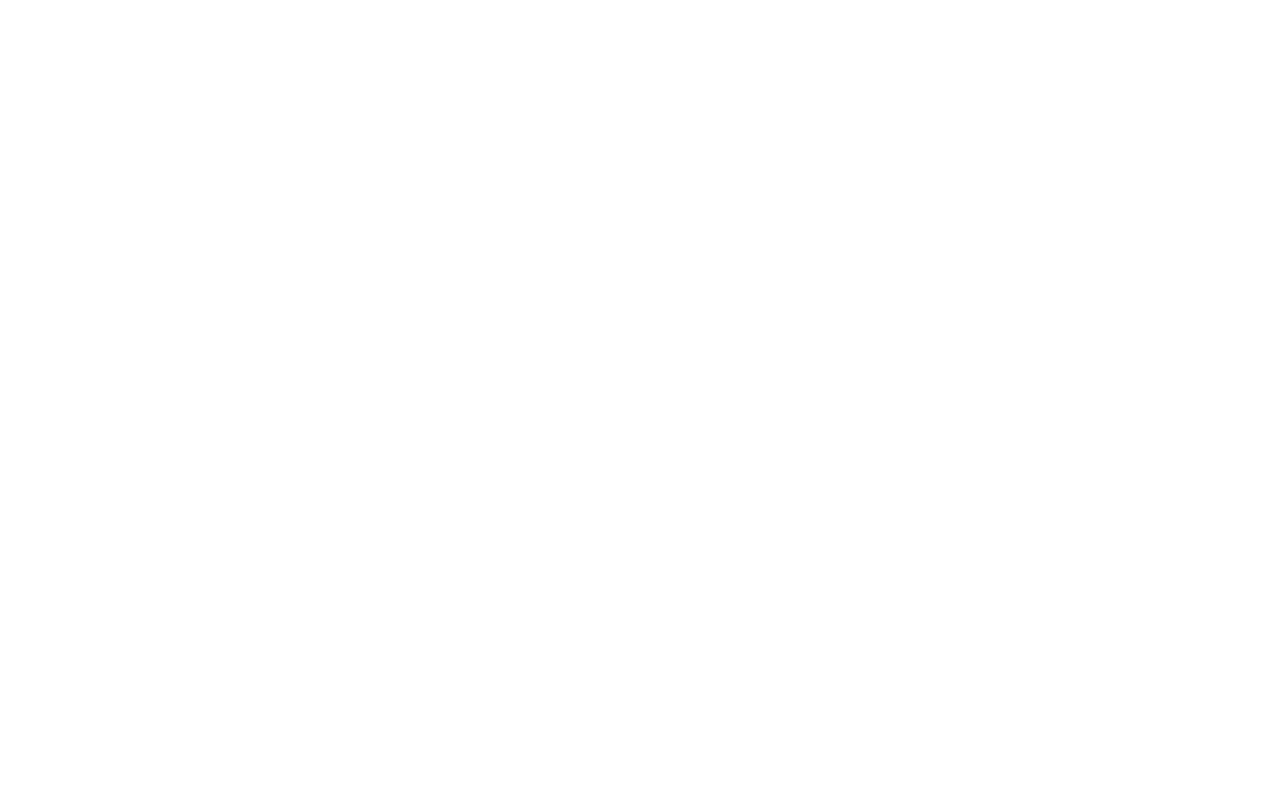
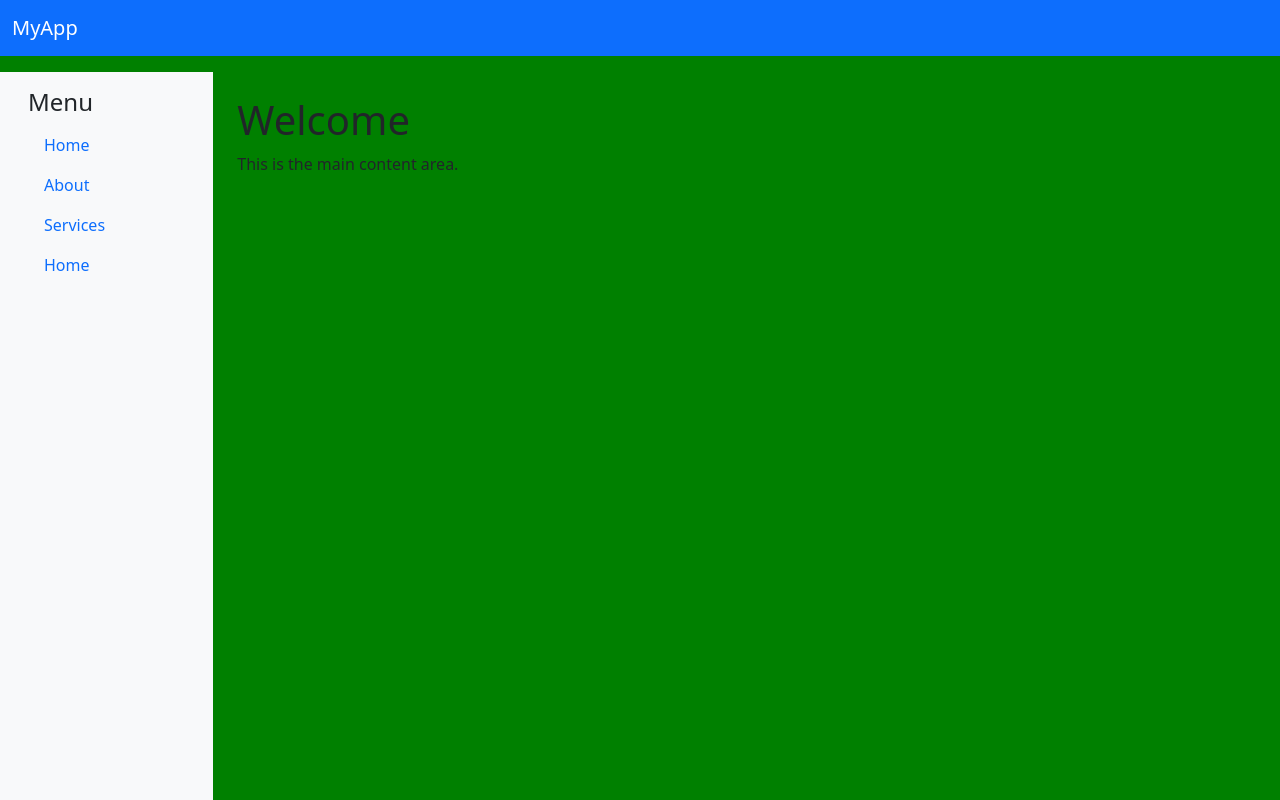
Before and after one commit to nidhi2931/Login_Signup_React, a React (Create React App) app: page /sidemenu in a window 1280 px wide. Before the commit this address had no page. Built offline with nearby package versions, Linux system fonts and the light colour scheme.

Commit message:
Updated reponsive Navbar,Sidebar and Main content Area

```diff
--- a/src/App.js
+++ b/src/App.js
@@ -2,6 +2,7 @@
 import { BrowserRouter as Router, Routes, Route} from 'react-router-dom';
 import Login from './components/login/Login';
 import Signup from  './components/signup/Signup';
+import SideMenu from './components/sidemenu/Sidemenu';
 
 function App() {
   return (
@@ -11,6 +12,7 @@
             <Route path='' element={<Login />} />
             <Route path='/login' element={<Login />}/>
             <Route path='/signup' element={<Signup />}/>
+            <Route path='/sidemenu' element={<SideMenu />}/>
 
         </Routes>
     </Router>
--- a/src/components/login/Login.js
+++ b/src/components/login/Login.js
@@ -1,11 +1,14 @@
 
 import React,{ useState } from 'react';
 import {Container,Row,Col,Form,Button} from 'react-bootstrap';
-import { Link } from 'react-router-dom';
+import { Link, useNavigate } from 'react-router-dom';
+import axios from 'axios';
 
 const Login =()=> {
     const[emailInput,setEmailInput]=useState('');
     const[passwordInput,setPasswordInput]=useState('');
+    const[error,setError] = useState('');
+    const navigate=useNavigate();
 
 
    const handleEmailInput=(e)=>{
@@ -16,10 +19,31 @@
     setPasswordInput(e.target.value);
    }
 
-    const handleSubmit=(e)=>{
+    const handleSubmit= async(e)=>{
         e.preventDefault();
-        alert(`INput Value:${emailInput} and ${passwordInput}`);
-    }
+        setError('');
+        try{
+            const response= await axios.post('http://127.0.0.1:8000/api/login/',{
+                email:emailInput,
+                password:passwordInput,
+
+
+            });
+            if (response.status===200){
+                navigate('/sidemenu');
+
+            }
+            else{
+                setError('Invalid username or password');
+            }
+
+        }
+        catch(err){
+            setError(err.response?.data?.message||'Something went wrong.Please try again.');
+
+        }
+
+    };
 
     return(
 
@@ -31,7 +55,7 @@
                         <Form.Group controlId='emailInput'>
                             <Form.Label>Email</Form.Label>
                                 <Form.Control
-                                type="email"
+                                type="text"
                                 placeholder="Enter Email"
                                 value={emailInput}
                                 onChange={handleEmailInput}
--- /dev/null
+++ b/src/components/sidemenu/Sidemenu.js
@@ -0,0 +1,72 @@
+import React,{useState} from 'react';
+import {Offcanvas, Nav,Navbar,Container,Button,Row,Col} from 'react-bootstrap';
+
+import '../sidemenu/Sidemenu.css';
+
+
+const SideMenu=()=>{
+    const [show, setShow] = useState(false);
+
+    const handleClose = () => setShow(false);
+    const handleShow = () => setShow(true);
+
+
+    return(
+       <div style={{background:'green',height:"100vh",overflow:'hidden'}}>
+        <Navbar bg='primary' variant='dark' expand='lg' className='mb-3'>
+            <Container fluid>
+                <Navbar.Brand>
+                    MyApp
+                </Navbar.Brand>
+                <Button variant='outline-light' onClick={handleShow} className='d-md-none'>button</Button>
+            </Container>
+
+        </Navbar>
+
+        <Container fluid>
+            <Row>
+                <Col xs={12} md={3} lg={2} className='d-none d-md-block bg-light vh-100' style={{height:"calc(100vh-56px)",overflow:'auto'}}>
+                <div className='p-3'>
+                    <h4>Menu</h4>
+                    <Nav className='flex-column'>
+                        <Nav.Link href='#'>Home</Nav.Link>
+                        <Nav.Link href='#'>About</Nav.Link>
+
+                        <Nav.Link href='#'>Services</Nav.Link>
+
+                        <Nav.Link href='#'>Home</Nav.Link>
+
+                    </Nav>
+                    </div></Col>
+
+                    <Col xs={12} md={9} lg={10} className='p-4'>
+                    <h1>Welcome</h1>
+                    <p>This is the main content area.</p>
+                    </Col>
+            </Row>
+        </Container>
+
+        <Offcanvas show={show} onHide={handleClose} placement='start' className='d-md-none'>
+            <Offcanvas.Header closeButton>
+                <Offcanvas.Title>Menu</Offcanvas.Title>
+
+            </Offcanvas.Header>
+            <Offcanvas.Body style={{overflow:'auto',maxHeight:'100vh',background:'green'}}>
+                <Nav className='flex-column'>
+                    <Nav.Link href=''>Home</Nav.Link>
+                    <Nav.Link href=''>Home</Nav.Link>
+
+                    <Nav.Link href=''>Home</Nav.Link>
+
+                    <Nav.Link href=''>Home</Nav.Link>
+
+
+                </Nav>
+            </Offcanvas.Body>
+        </Offcanvas>
+       </div>
+    )
+
+}
+
+export default SideMenu;
```
Also changed, not shown: src/components/sidemenu/Sidemenu.css (added), 1 other file (tests, documents, lock files or other folders).
